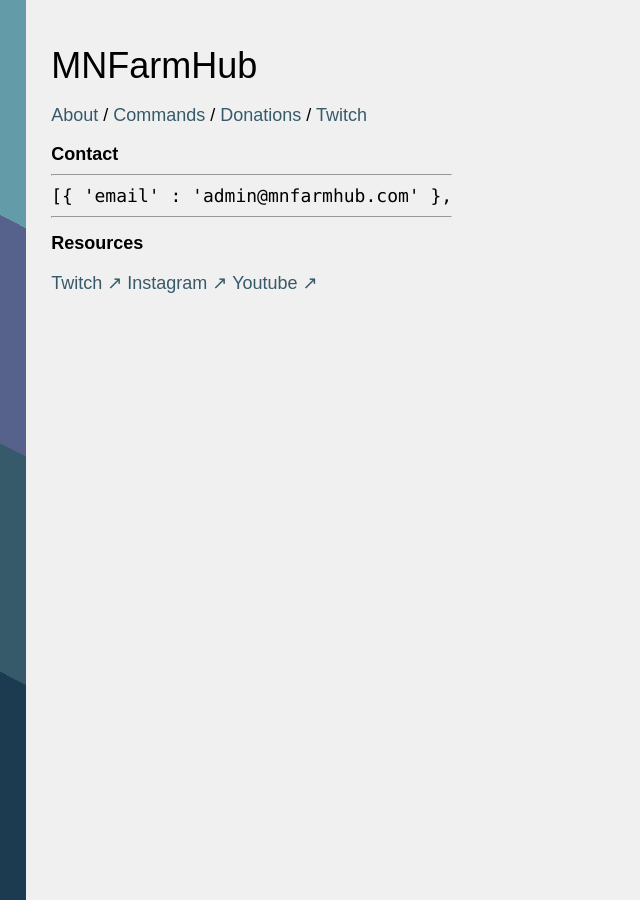
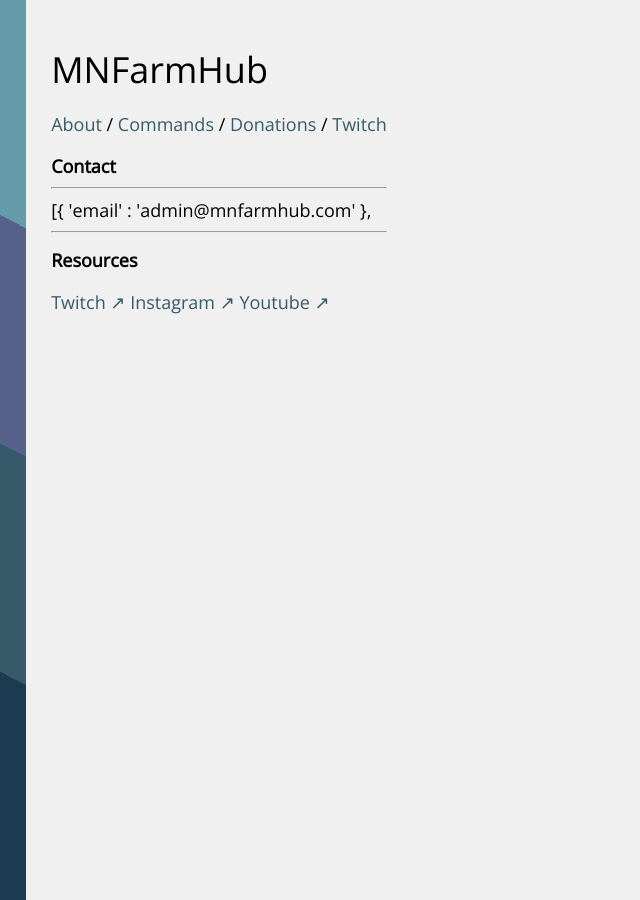
Before and after one commit to MNFarmHub/mnfarmhub.github.io, a Jekyll site: the page built from index.html, in a window 1280 px wide. Shown: the whole page, without its empty margins (0-640 px from the left). Built offline with Jekyll 4.4.1, drawn with Linux system fonts in a browser that asks for light colours.

Commit message:
Update main.css

```diff
--- a/css/main.css
+++ b/css/main.css
@@ -1,12 +1,12 @@
 body {
-  font-family: "Terminus", sans-serif;
+  font-family: "open-sans-v29-latin-regular", sans-serif;
   margin: 5vh 4vw;
   background: #f0f0f0;
   font-size: 2vh;
 }
 
 code {
-  font-family: "Terminus", "Lucida Console", monospace;
+  font-family: "open-sans-v29-latin-regular", "Lucida Console", monospace;
 }
 
 pre {
@@ -88,10 +88,6 @@
   grid-row: 2;
 }
 
-#bloglist {
-  padding-left: 4vh;
-}
-
 .leftind {
   margin-left: 2vw;
 }
```
